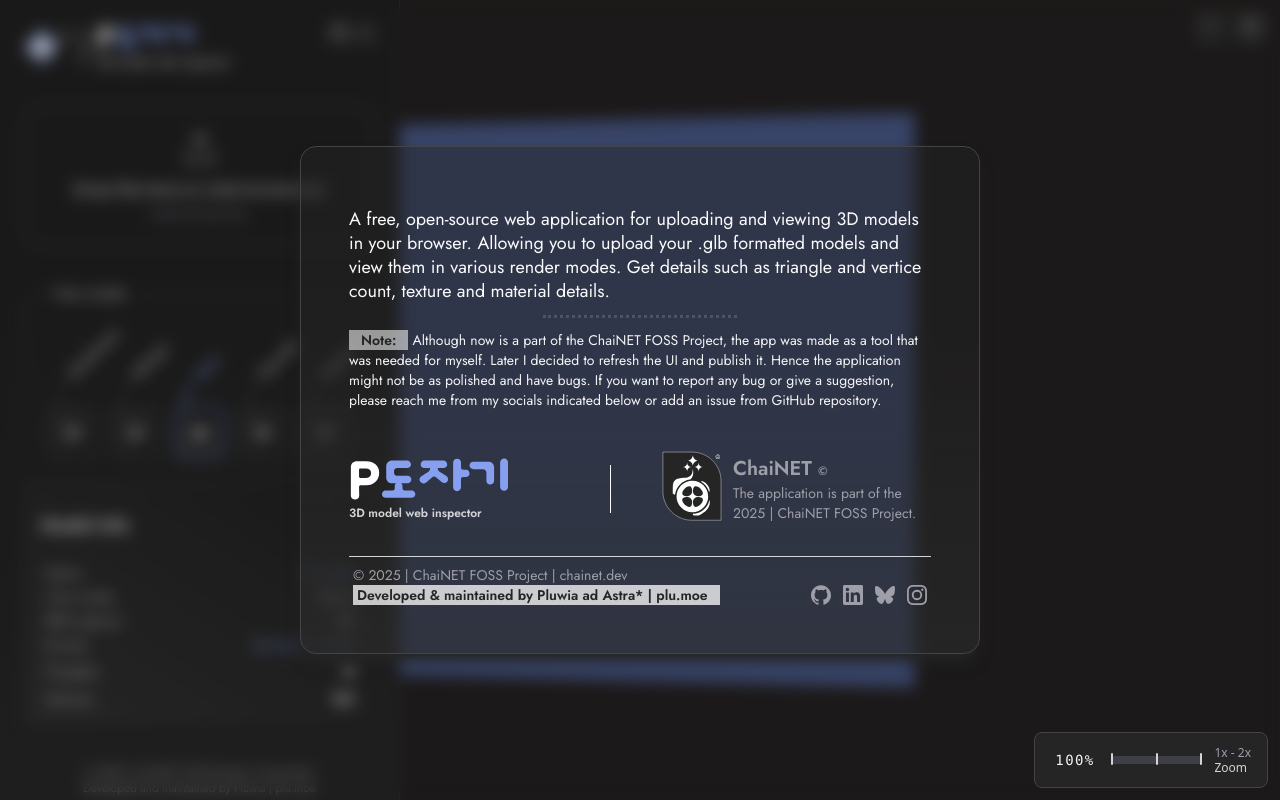
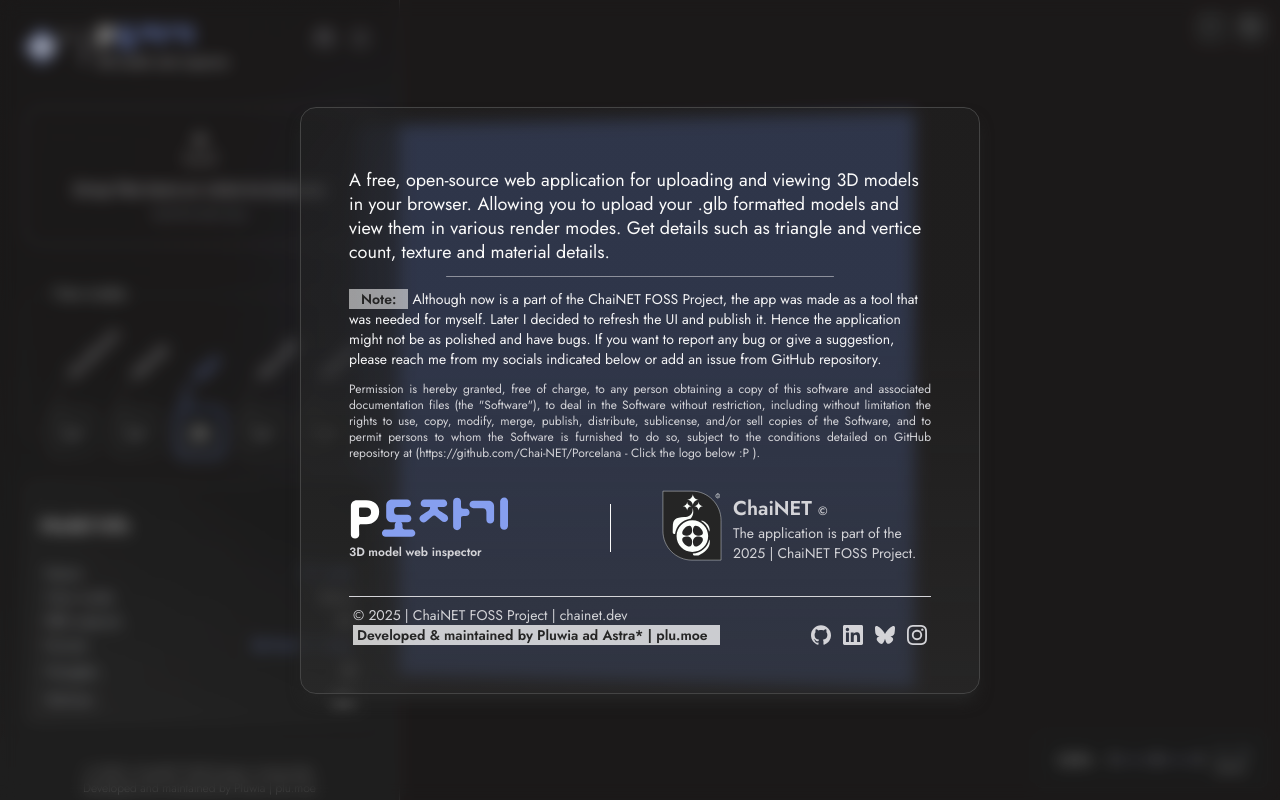
Before and after one commit to Chai-NET/Porcelana, a React (Vite) app: page / in a window 1280 px wide. Both pictures are taken after a click on the button 365 px from the left and 33 px from the top of the page. Built offline with nearby package versions, Linux system fonts and the light colour scheme.

Commit message:
0.19 | Major fixes

```diff
--- a/src/components/3d-viewer/SidePanel/TitlePanel.jsx
+++ b/src/components/3d-viewer/SidePanel/TitlePanel.jsx
@@ -1,4 +1,5 @@
 import { useState, useEffect, useRef } from "react";
+import { createPortal } from "react-dom";
 import LogoTitle from "../../../assets/logoTitle.svg";
 import InfoBox from "../../infoBox.jsx";
 import { SiGithub } from "react-icons/si";
@@ -31,6 +32,7 @@
     document.addEventListener("mousedown", handleClickOutside);
     return () => document.removeEventListener("mousedown", handleClickOutside);
   }, [open]);
+
   return (
     <>
       <div className="mb-3 flex items-start justify-between 2xl:mb-6">
@@ -53,39 +55,39 @@
             </h3>
           </div>
         </div>
-        <div className="flex w-13 gap-2 text-zinc-400 2xl:w-16">
+        <div className="flex w-20 gap-2 text-zinc-400 2xl:w-24">
           <a
             rel="noreferrer"
             target="_blank"
             className="size-full"
             href="https://github.com/Chai-NET/Porcelana"
           >
-            <SiGithub className="size-full" />
+            <SiGithub className="hover:text-accent hover:border-accent size-full cursor-pointer rounded-full border border-transparent p-1 transition-colors duration-600 ease-in-out" />
           </a>
 
           {/* Button */}
           <button onClick={() => setOpen(true)} className="size-full">
-            <LuInfo className="size-full cursor-pointer" />
+            <LuInfo className="hover:text-accent hover:border-accent size-full cursor-pointer rounded-full border border-transparent p-1 transition-colors duration-600 ease-in-out" />
           </button>
+        </div>
+      </div>
 
+      {/* Modal rendered using Portal to escape the parent container */}
+      {open && createPortal(
+        <div className="fixed inset-0 z-[9999] flex items-center justify-center">
           {/* Blur background */}
-          {open && (
           <div
             onClick={() => setOpen(false)}
-              className="fixed inset-0 z-40 bg-black/30 backdrop-blur-sm"
+            className="absolute inset-0 bg-black/30 backdrop-blur-sm"
           />
-          )}
 
           {/* Info box */}
-          {open && (
-            <div className="fixed inset-0 z-50 flex items-center justify-center">
-              <div ref={boxRef} className="animate-fadeIn">
+          <div ref={boxRef} className="relative z-10 animate-fadeIn">
             <InfoBox />
           </div>
-            </div>
+        </div>,
+        document.body
       )}
-        </div>
-      </div>
     </>
   );
 }
--- a/src/components/3d-viewer/SidePanel/ViewModeControls.jsx
+++ b/src/components/3d-viewer/SidePanel/ViewModeControls.jsx
@@ -1,4 +1,4 @@
-import { Eye } from "lucide-react";
+import { Eye, EyeClosed } from "lucide-react";
 
 const ViewModeControls = ({ viewMode, setViewMode }) => (
   <div className="border-dark44 relative mb-6 h-36 min-h-35 w-full rounded-2xl rounded-b-lg border">
@@ -48,7 +48,11 @@
               }`}
             >
               {/* {label} */}
-              <Eye size={20} className="inline" />
+              {viewMode === key ? (
+                <Eye size={20} className="inline" />
+              ) : (
+                <EyeClosed size={20} className="inline" />
+              )}
             </button>
           </div>
         ))}
--- a/src/components/3d-viewer/SidePanel/sidePanel.jsx
+++ b/src/components/3d-viewer/SidePanel/sidePanel.jsx
@@ -4,7 +4,7 @@
 import TitlePanel from "./TitlePanel";
 
 const SidePanel = ({ viewMode, setViewMode, stats, onFileUpload }) => (
-  <div className="border-dark44 from-dark25 fixed flex h-dvh flex-col justify-start gap-6 border-r bg-gradient-to-b from-35% to-[#2C2C2C] p-6 md:w-100 2xl:w-100">
+  <div className="border-dark44 from-dark25/45 absolute top-0 left-0 flex h-dvh flex-col justify-start gap-6 border-r bg-gradient-to-b from-35% to-[#2C2C2C] p-6 backdrop-blur-3xl md:w-100 2xl:w-100">
     <TitlePanel />
     <FileUpload onFileUpload={onFileUpload} />
     <ViewModeControls viewMode={viewMode} setViewMode={setViewMode} />
--- a/src/components/3d-viewer/ZoomIndicator.jsx
+++ b/src/components/3d-viewer/ZoomIndicator.jsx
@@ -2,7 +2,7 @@
   const progressPercentage = ((zoomLevel - 100) / (200 - 100)) * 100;
 
   return (
-    <div className="absolute right-3 bottom-3 z-10">
+    <div className="absolute right-3 bottom-3">
       <div className="bg-dark25 border-dark44 rounded-lg border px-4 py-3 backdrop-blur-sm">
         <div className="flex min-w-[200px] items-center space-x-3">
           {/* Zoom percentage display */}
--- a/src/components/infoBox.jsx
+++ b/src/components/infoBox.jsx
@@ -4,42 +4,40 @@
 
 export default function InfoBox() {
   return (
-    <>
-      <div className="relative flex w-full items-center justify-center overflow-x-clip">
-        <div className="border-dark44 font-jost from-dark25/45 shadow-dark25 fixed w-dvw flex-1/2 flex-col justify-start gap-6 rounded-2xl border bg-gradient-to-b from-35% to-[#2C2C2C]/65 p-12 shadow-lg backdrop-blur-2xl md:w-170">
+    <div className="border-dark44 selection:text-dark25 font-jost from-dark25/45 shadow-dark25 w-[90vw] max-w-[680px] flex-col justify-start gap-6 rounded-2xl border bg-gradient-to-b from-35% to-[#2C2C2C]/65 p-8 text-zinc-300 shadow-lg backdrop-blur-2xl selection:bg-white md:p-12">
       <p className="py-3 text-start text-lg leading-6 text-zinc-50">
-            A free, open-source web application for uploading and viewing 3D
-            models in your browser. Allowing you to upload your .glb formatted
-            models and view them in various render modes. Get details such as
-            triangle and vertice count, texture and material details.
+        A free, open-source web application for uploading and viewing 3D models
+        in your browser. Allowing you to upload your .glb formatted models and
+        view them in various render modes. Get details such as triangle and
+        vertice count, texture and material details.
       </p>
 
-          <div className="mx-auto h-[1px] w-1/3 border-b-3 border-dotted border-white/15" />
+      <div className="mx-auto h-[1px] w-2/3 rounded-full border-b border-white/45" />
 
       {/* About: */}
       <p className="py-3 text-start text-sm text-zinc-100">
         <span className="text-dark25 bg-white/55 px-3 font-semibold">
           Note:
         </span>{" "}
-            Although now is a part of the ChaiNET FOSS Project, the app was made
-            as a tool that was needed for myself. Later I decided to refresh the
-            UI and publish it. Hence the application might not be as polished
-            and have bugs. If you want to report any bug or give a suggestion,
-            please reach me from my socials indicated below or add an issue from
-            GitHub repository.
+        Although now is a part of the ChaiNET FOSS Project, the app was made as
+        a tool that was needed for myself. Later I decided to refresh the UI and
+        publish it. Hence the application might not be as polished and have
+        bugs. If you want to report any bug or give a suggestion, please reach
+        me from my socials indicated below or add an issue from GitHub
+        repository.
       </p>
 
       {/* Terms and Conditions: */}
-          {/* <p className="text-justify text-xs">
-            Permission is hereby granted, free of charge, to any person
-            obtaining a copy of this software and associated documentation files
-            (the "Software"), to deal in the Software without restriction,
-            including without limitation the rights to use, copy, modify, merge,
-            publish, distribute, sublicense, and/or sell copies of the Software,
-            and to permit persons to whom the Software is furnished to do so,
-            subject to the conditions detailed on GitHub repository at
-            (https://github.com/Chai-NET/Porcelana).
-          </p> */}
+      <p className="text-justify text-xs">
+        Permission is hereby granted, free of charge, to any person obtaining a
+        copy of this software and associated documentation files (the
+        "Software"), to deal in the Software without restriction, including
+        without limitation the rights to use, copy, modify, merge, publish,
+        distribute, sublicense, and/or sell copies of the Software, and to
+        permit persons to whom the Software is furnished to do so, subject to
+        the conditions detailed on GitHub repository at
+        (https://github.com/Chai-NET/Porcelana - Click the logo below :P ).
+      </p>
       <div className="flex h-full items-center justify-between py-3">
         <div className="w-2/5">
           <img
@@ -64,8 +62,7 @@
               ChaiNET <span className="text-xs">©</span>
             </h3>
             <p className="w-50 text-sm">
-                  The application is part of the <br /> 2025 | ChaiNET FOSS
-                  Project.
+              The application is part of the <br /> 2025 | ChaiNET FOSS Project.
             </p>
           </div>
         </a>
@@ -119,7 +116,5 @@
         </div>
       </div>
     </div>
-      </div>
-    </>
   );
 }
```
Lines whose indentation alone changed are shown as unchanged.
